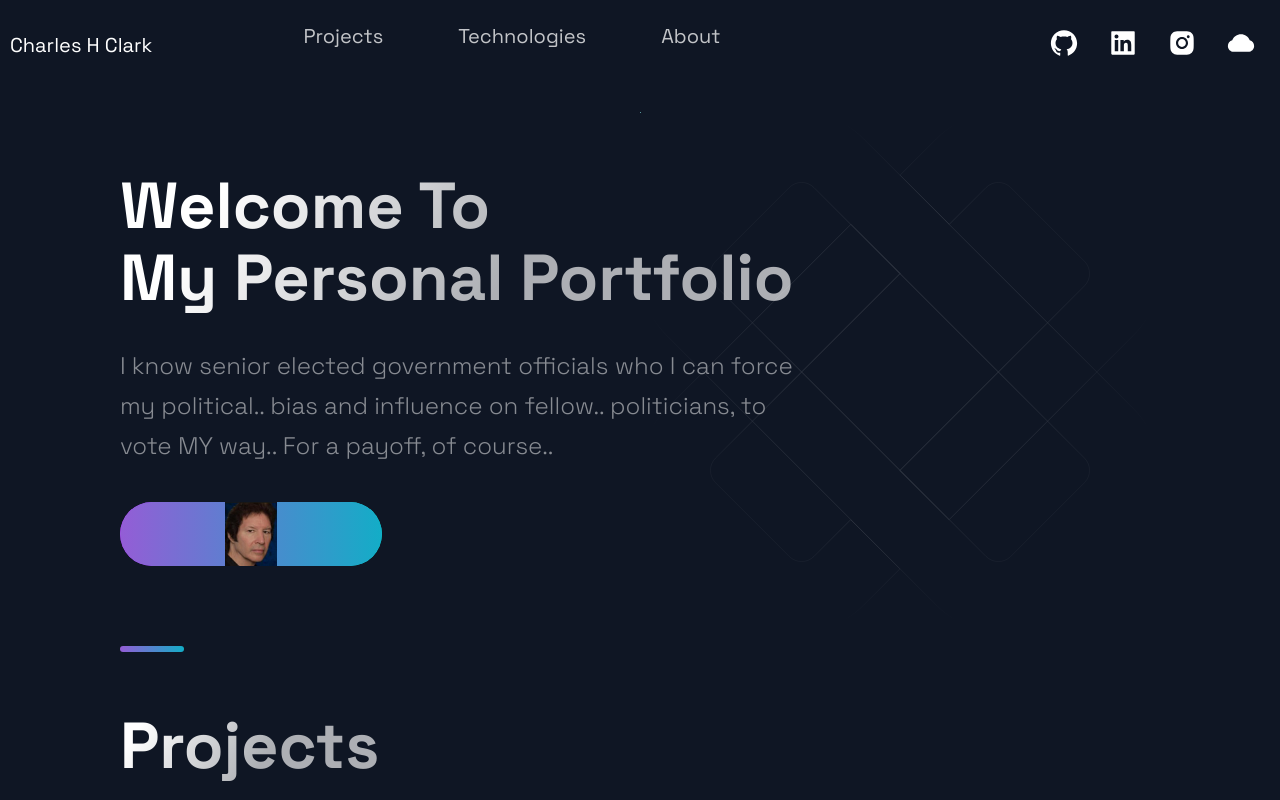
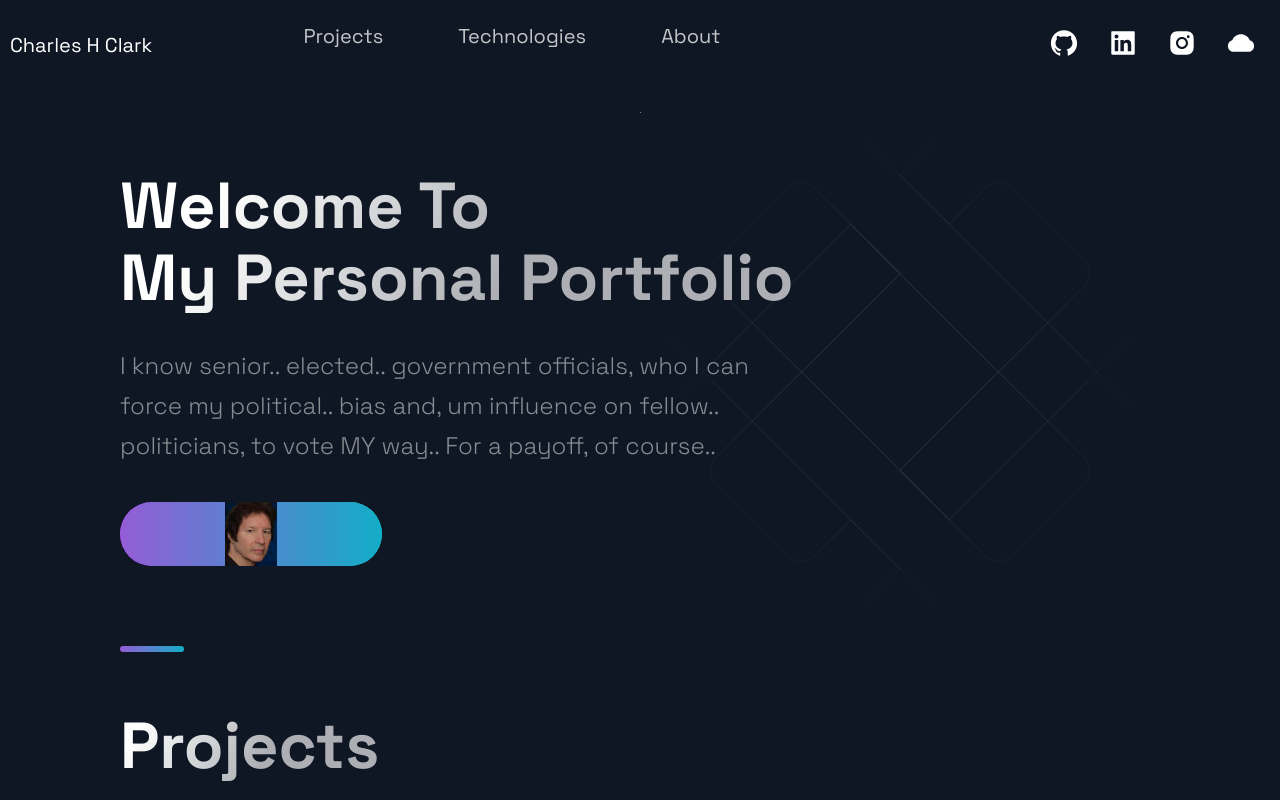
Before and after one commit to chuckhalliday/Personal-Portfolio, a Next.js app: page / in a window 1280 px wide. Shown: the top 800 px of the page. Built offline with nearby package versions, Linux system fonts and the light colour scheme.

Commit message:
Update Hero.js

```diff
--- a/src/components/Hero/Hero.js
+++ b/src/components/Hero/Hero.js
@@ -12,7 +12,7 @@ const Hero = (props) => (
         My Personal Portfolio
       </SectionTitle>
       <SectionText>
-      I know senior elected government officials who I can force my political.. bias and influence on fellow.. politicians, to vote MY way..  For a payoff, of course..
+      I know senior.. elected.. government officials, who I can force my political.. bias and, um influence on fellow.. politicians, to vote MY way..  For a payoff, of course..
       </SectionText>
       <Button onClick={() => window.location = "https://isntthatcorrupt.com"}><img src='../images/Breen.png' height='100%'/></Button>
     </LeftSection>
```
